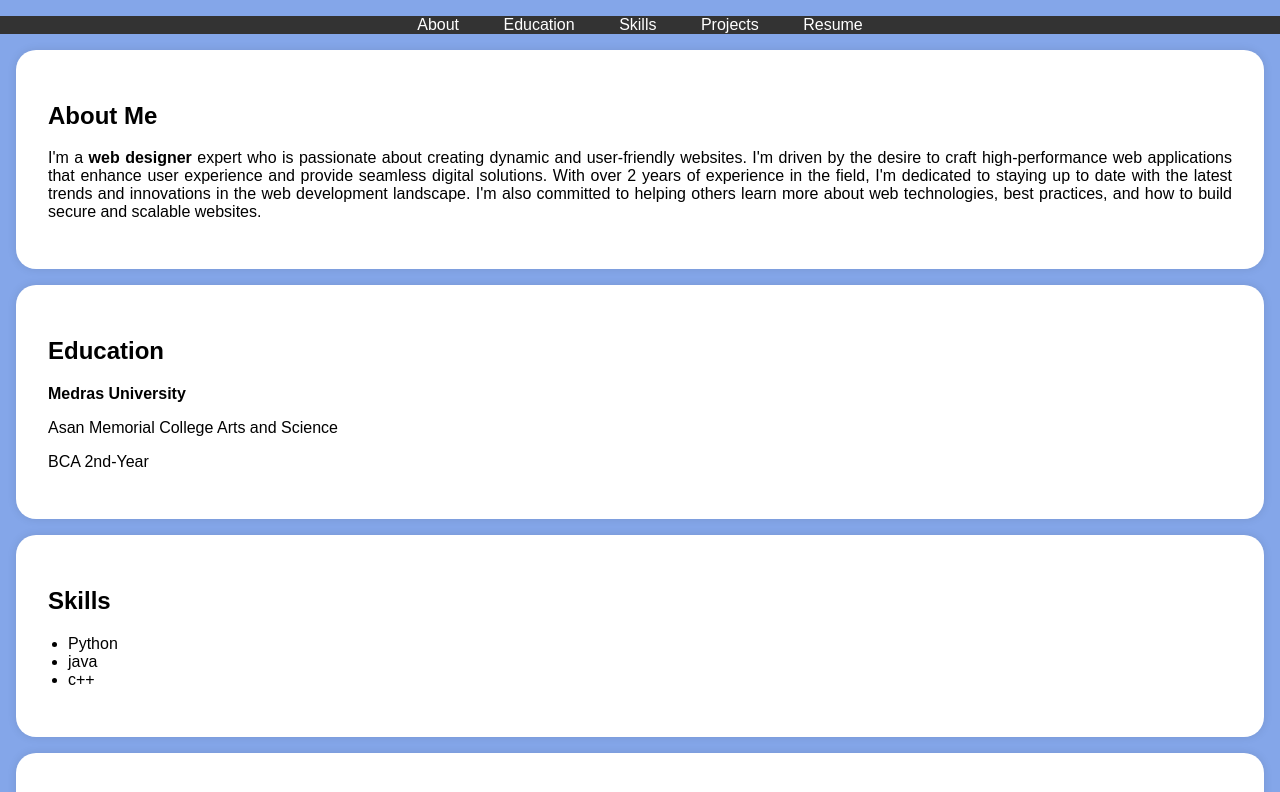
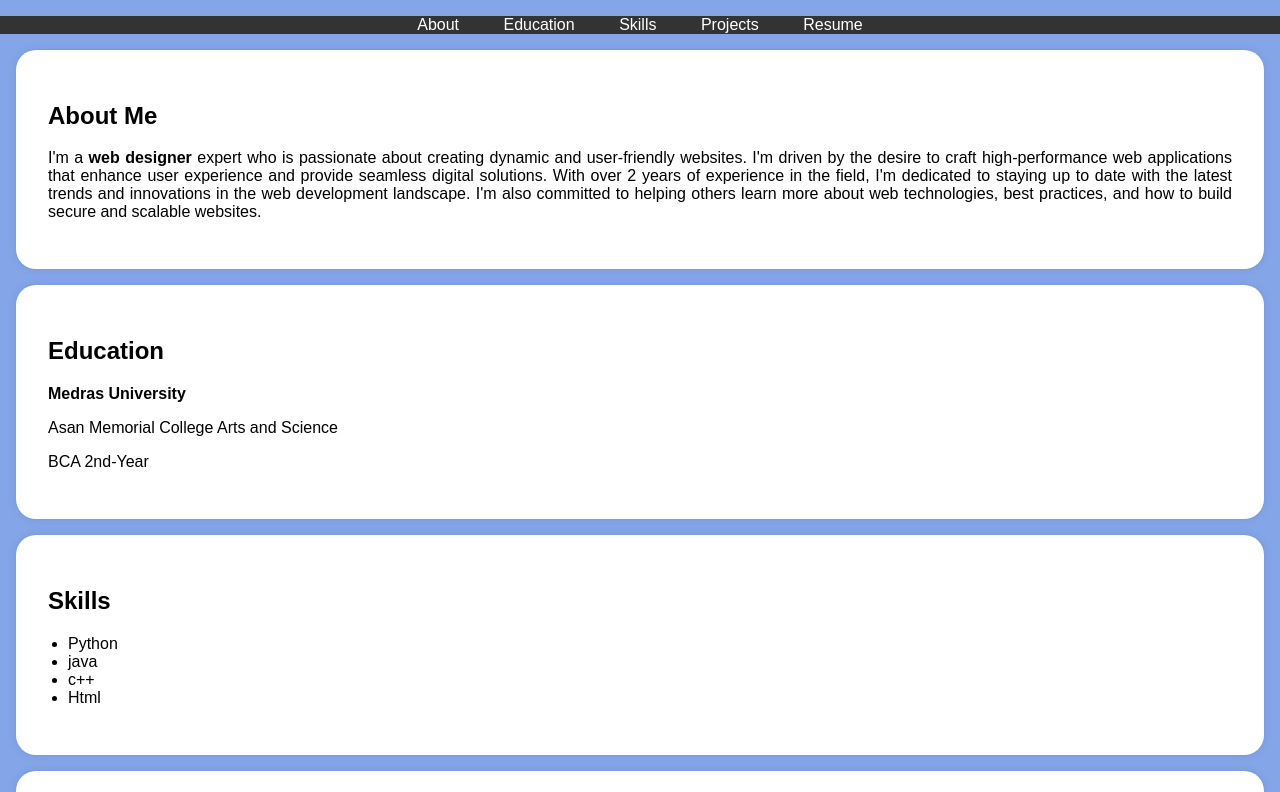
Before and after one commit to Kishore2219/digital-portfolio, a plain HTML site: page index.html in a window 1280 px wide. Shown: the part 197-989 px from the top of the page. Drawn offline with Linux system fonts and the light colour scheme.

Commit message:
Update index.html

```diff
--- a/index.html
+++ b/index.html
@@ -142,6 +142,7 @@
                 <li>Python</li>
                 <li>java</li>
                 <li>c++</li>
+                <li>Html</li>
             </ul>
         </div>
     </section>
```
